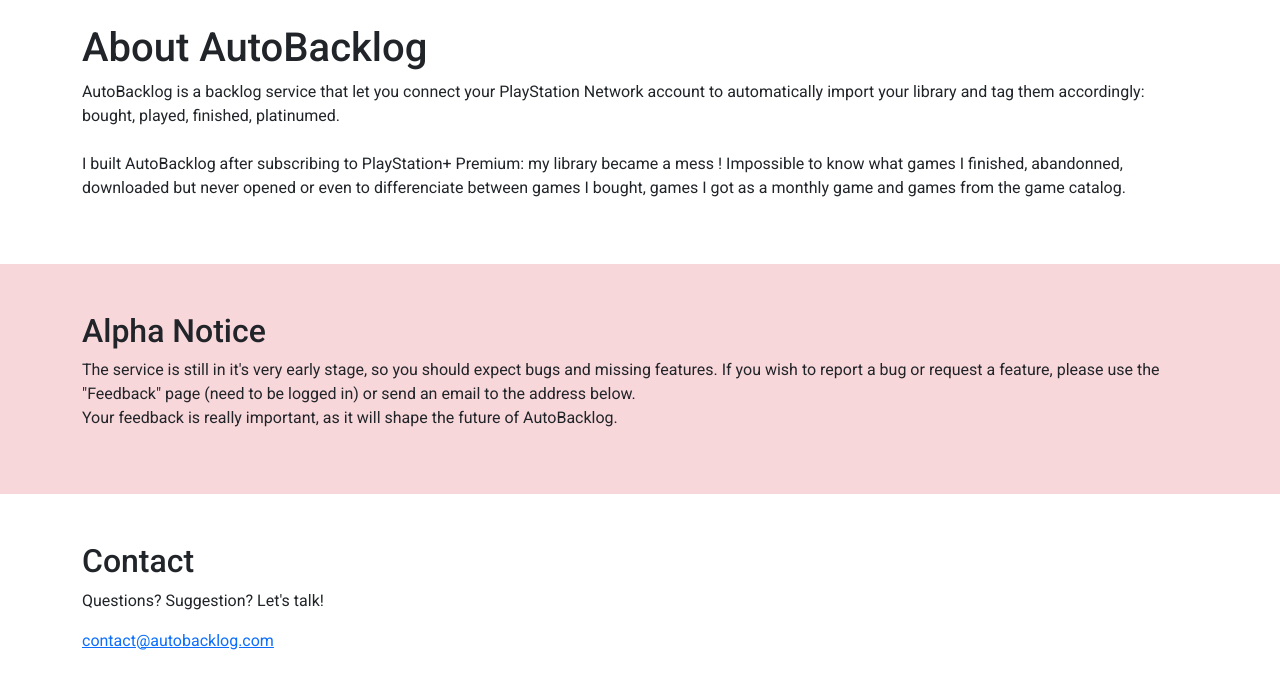
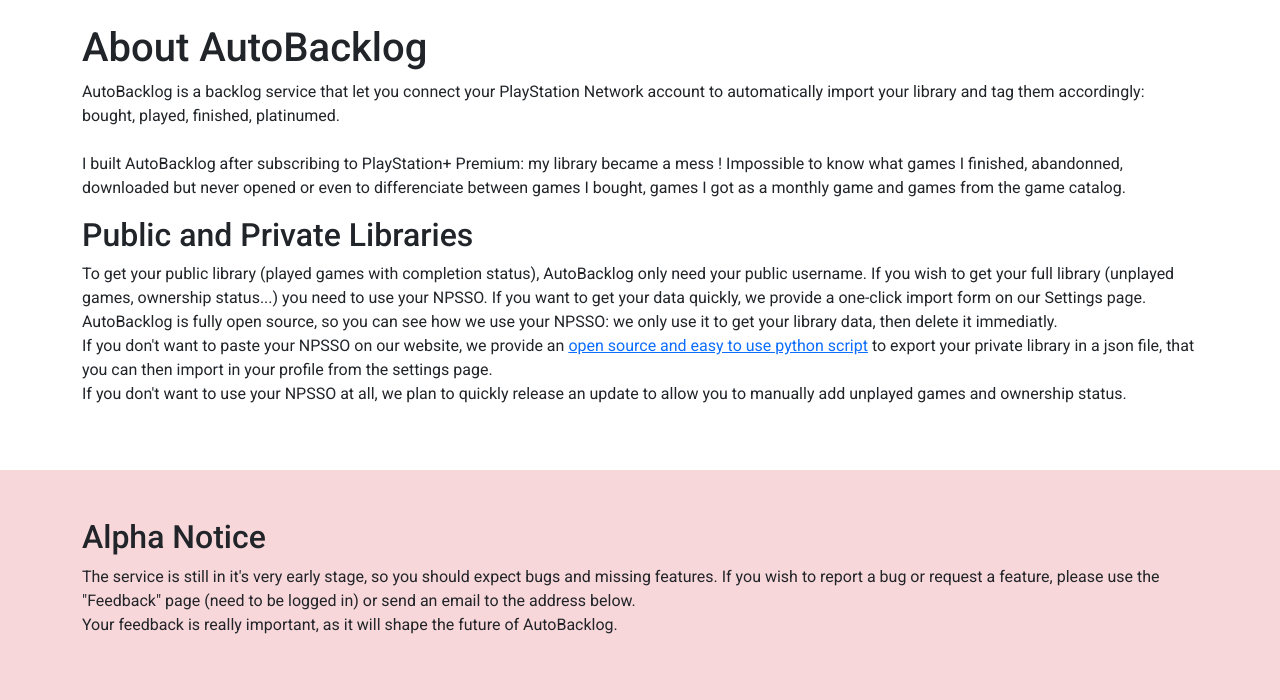
Before and after one commit to Philamand/AutoBacklog, a Django app: page /about/ in a window 1280 px wide. Shown: the part 58-758 px from the top of the page. Run offline with Django 5.2, Linux system fonts and the light colour scheme; some libraries are stand-ins or nearby versions.

Commit message:
Updated about page

```diff
--- a/games/templates/about.html
+++ b/games/templates/about.html
@@ -9,6 +9,14 @@
         <p>
             AutoBacklog is a backlog service that let you connect your PlayStation Network account to automatically import your library and tag them accordingly: bought, played, finished, platinumed.<br /><br />
             I built AutoBacklog after subscribing to PlayStation+ Premium: my library became a mess ! Impossible to know what games I finished, abandonned, downloaded but never opened or even to differenciate between games I bought, games I got as a monthly game and games from the game catalog.
+        </p>
+    </div>
+    <h2>Public and Private Libraries</h2>
+    <div>
+        <p>
+            To get your public library (played games with completion status), AutoBacklog only need your public username. If you wish to get your full library (unplayed games, ownership status...) you need to use your NPSSO. If you want to get your data quickly, we provide a one-click import form on our Settings page. AutoBacklog is fully open source, so you can see how we use your NPSSO: we only use it to get your library data, then delete it immediatly.<br />
+            If you don't want to paste your NPSSO on our website, we provide an <a href="">open source and easy to use python script</a> to export your private library in a json file, that you can then import in your profile from the settings page.<br />
+            If you don't want to use your NPSSO at all, we plan to quickly release an update to allow you to manually add unplayed games and ownership status.
         </p>
     </div>
 </div>
```
